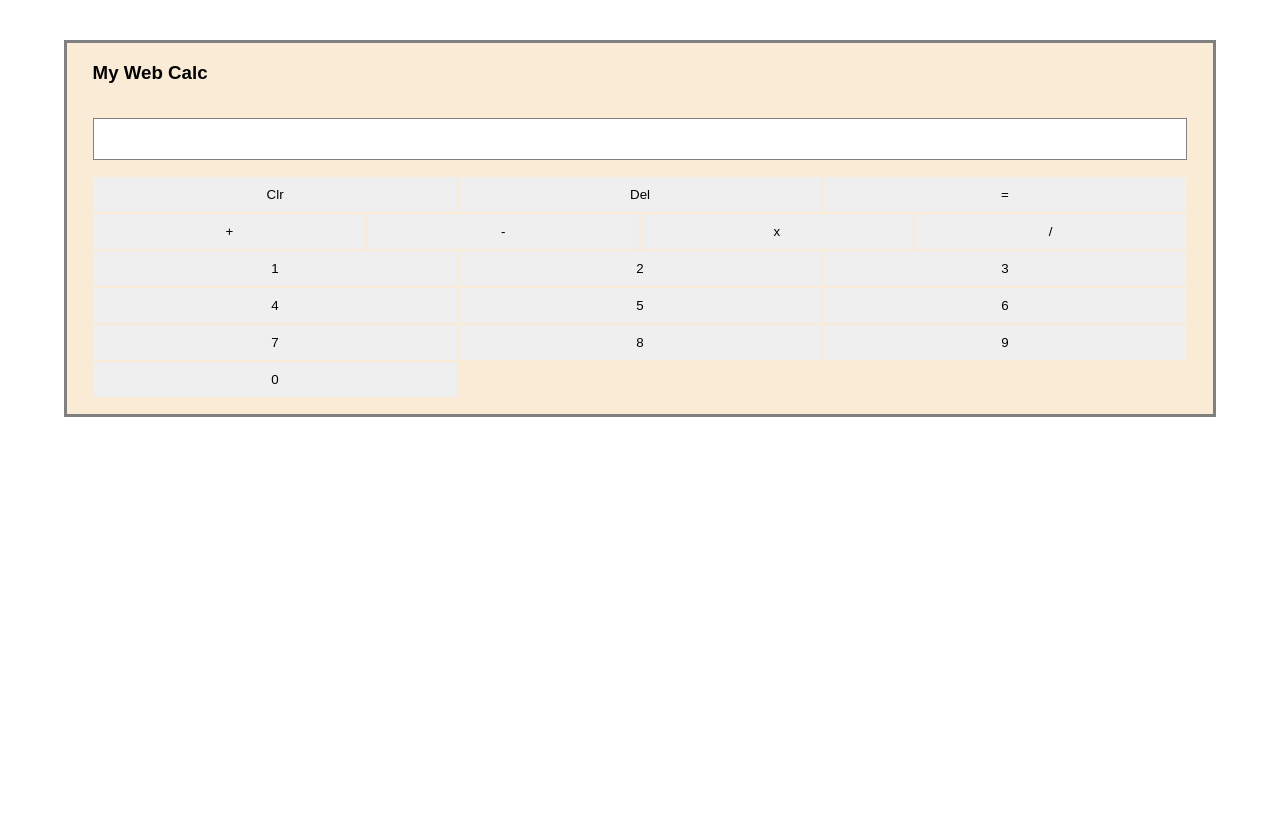
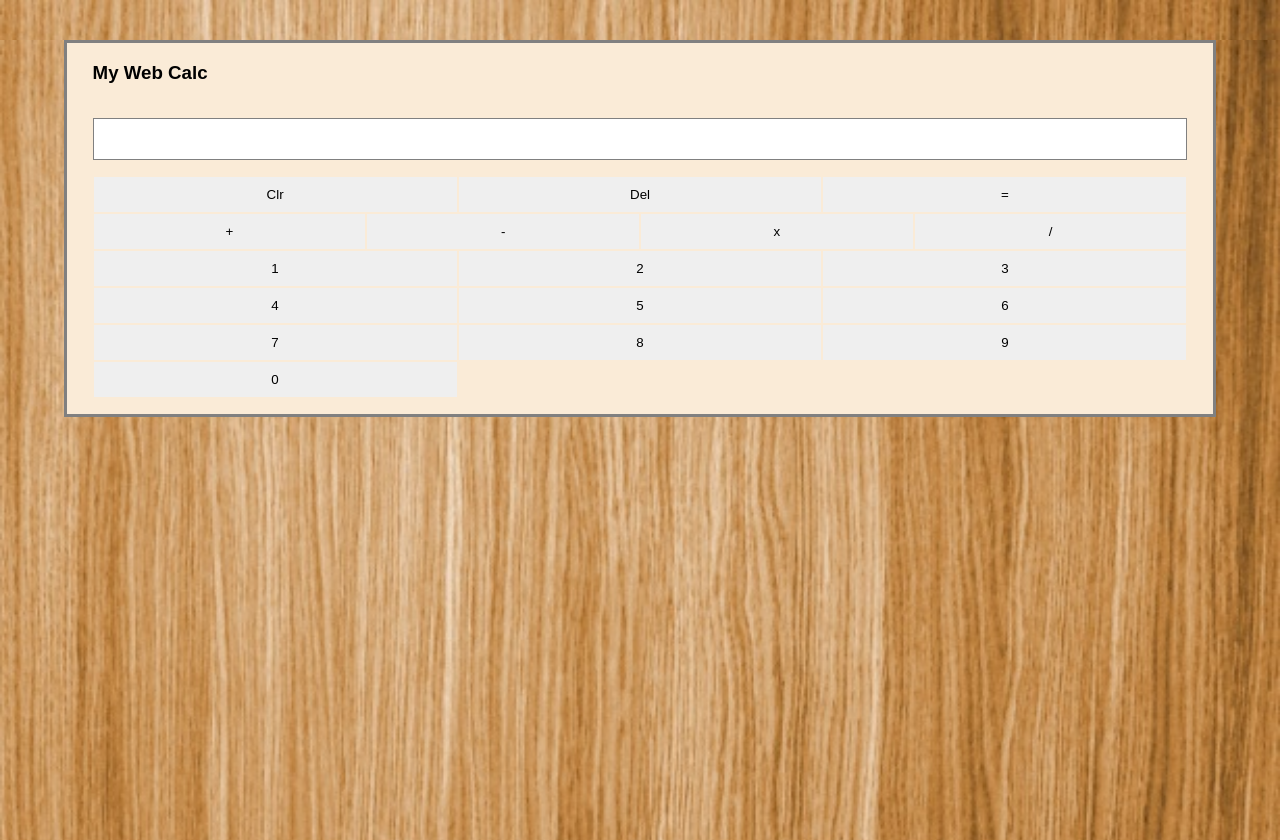
Before and after one commit to sriram-13/Javascript-calculator, a plain HTML site: page index.html in a window 1280 px wide. Drawn offline with Linux system fonts and the light colour scheme.

Commit message:
Background added

```diff
--- a/style.css
+++ b/style.css
@@ -2,6 +2,8 @@ html, body {
     margin: 0;
     padding: 0;
     height: 100%;
+    background-image: url('/natural-wood-grain-background-14903911355WD.jpg');
+    background-size: 100%;
 }
 
 .container {
```
Also changed, not shown: natural-wood-grain-background-14903911355WD.jpg (added).
